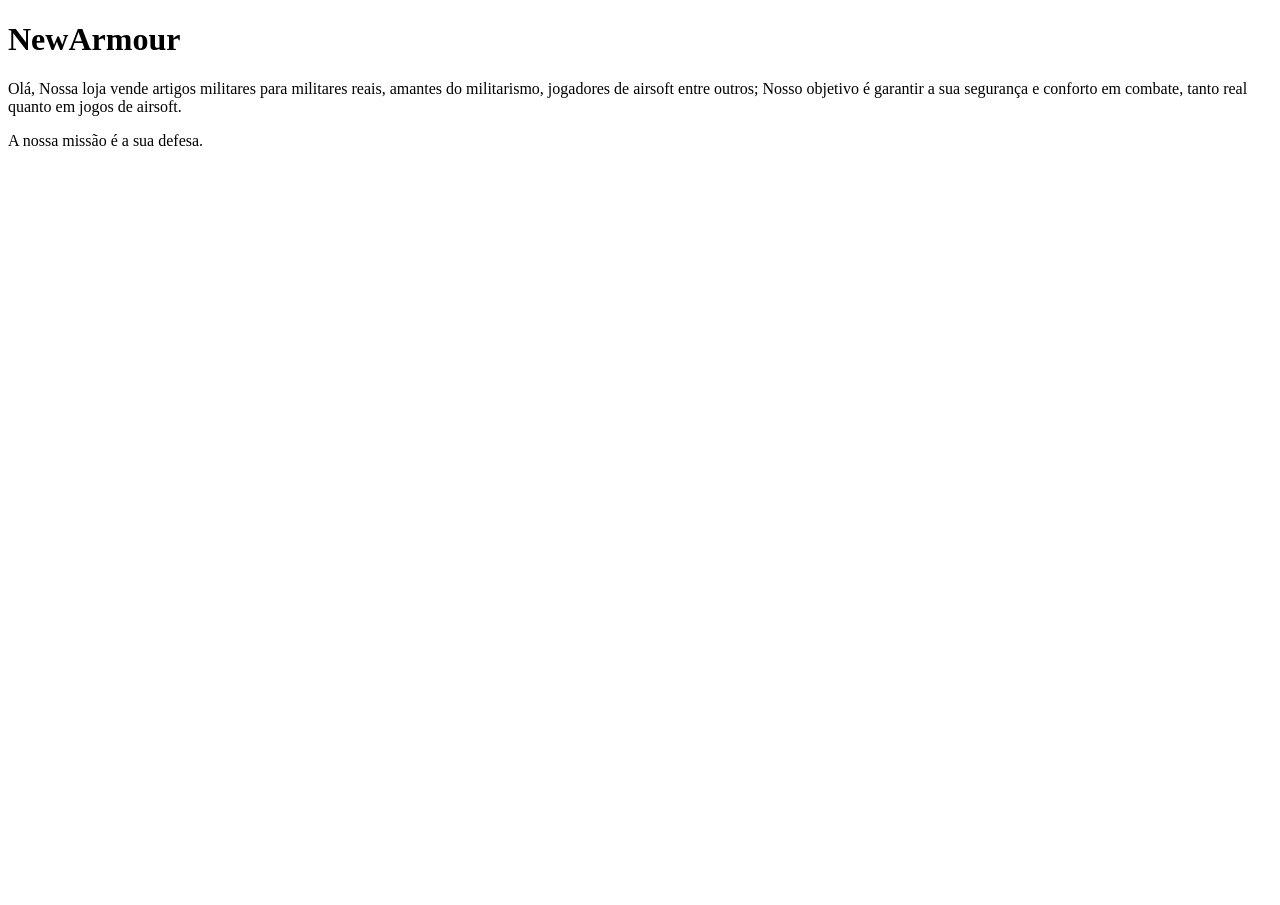
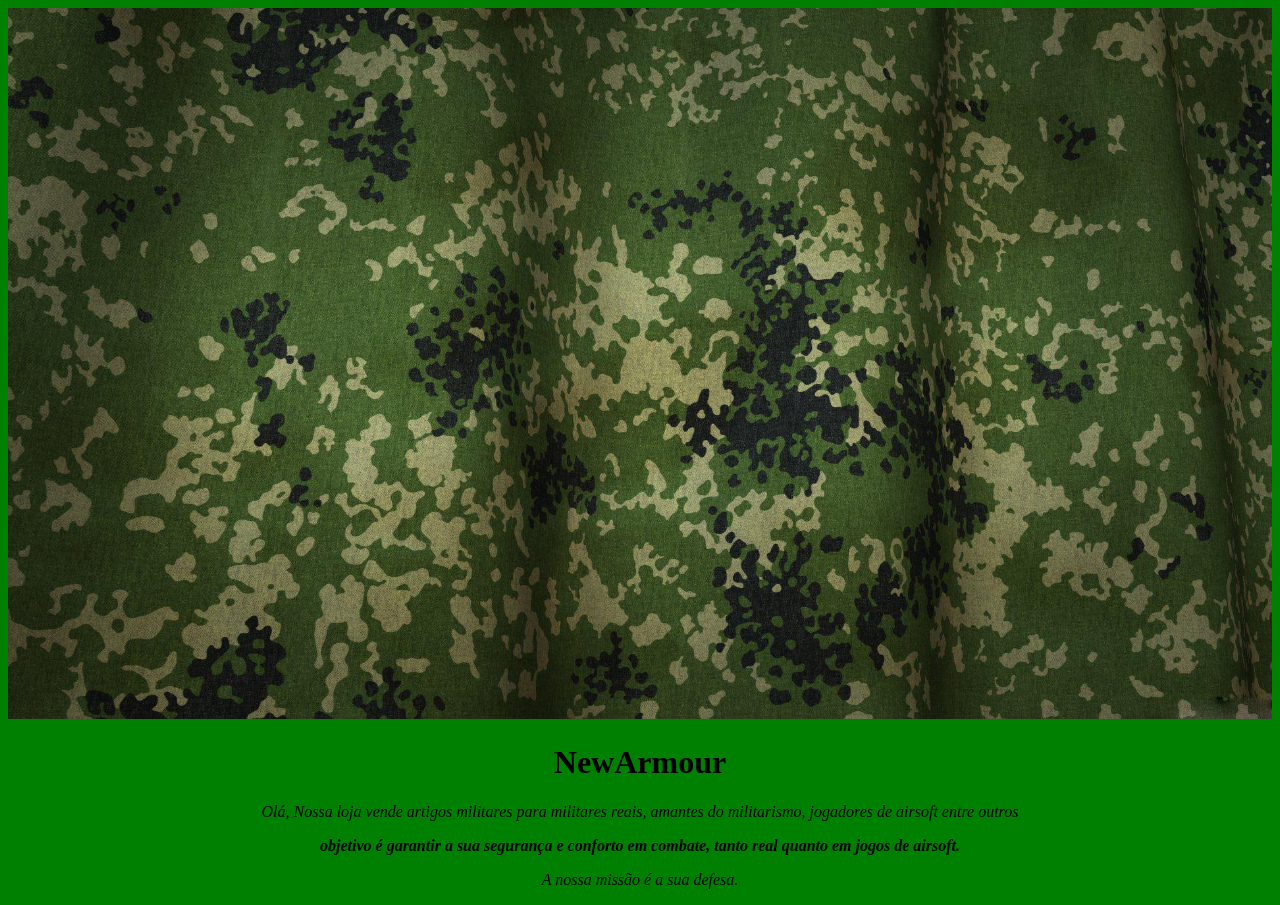
Before and after one commit to sandrogeneroso/Tancredo-pensamentoconputasional, a plain HTML site: page index.html.html in a window 1280 px wide. Before the commit the page ends 800 px from the top, so only its background shows below. Drawn offline with Linux system fonts and the light colour scheme.

Commit message:
atualizando capa

```diff
--- a/index.html.html
+++ b/index.html.html
@@ -1,17 +1,25 @@
  <!DOCTYPE html>
  <html>
+   <link rel="stylesheet" type="text/css" href="style.css"
  <head>
     <meta charset='utf-8'>
     <meta http-equiv='X-UA-Compatible' content='IE=edge'>
     <title>NewArmour</title>
  </head>
  <body>
+    <img class="capa" src="capa.jpg">
+
     <h1>NewArmour</h1>
-    <p> Olá, Nossa loja vende artigos militares para militares reais, amantes do militarismo, jogadores de airsoft entre outros;
-    Nosso objetivo é garantir a sua segurança e conforto em combate, tanto real quanto em jogos de airsoft.</p>
 
 
-    <p> A nossa missão é a sua defesa.</p>
+    <em><p> Olá, Nossa loja vende artigos militares para militares reais, amantes do militarismo, jogadores de airsoft entre outros</p>
+
+
+
+    <p><strong> objetivo é garantir a sua segurança e conforto em combate, tanto real quanto em jogos de airsoft.</strong></p>
+
+
+    <p> A nossa missão é a sua defesa.</p> </em>
 
  </body>
  </html>
--- /dev/null
+++ b/style.css
@@ -0,0 +1,7 @@
+body {
+    text-align: center;
+    background-color: green;
+}
+.capa{
+    width: 100%;
+}
```
Also changed, not shown: capa.jpg (added), 2 other files.
